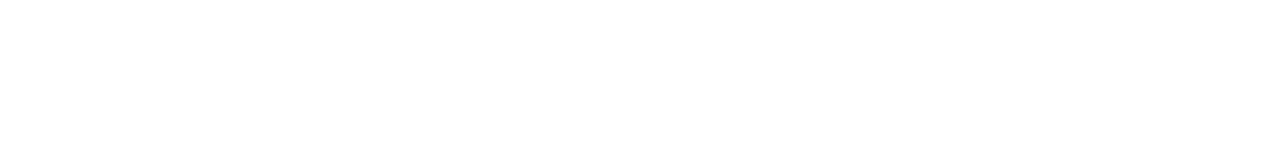
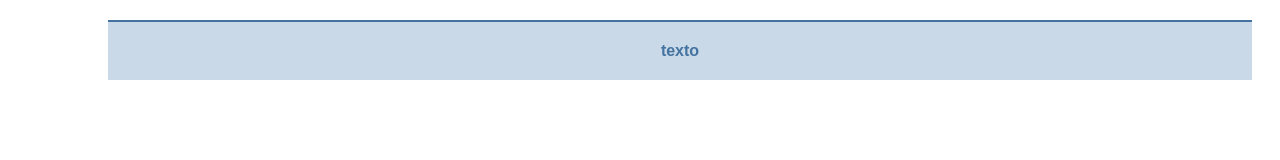
Before and after one commit to derekmagnoo/learning-web-development, a plain HTML site: page Clases CSS/colores/index.html in a window 1280 px wide. Drawn offline with Linux system fonts and the light colour scheme.

Commit message:
creacion colores

```diff
--- a/Clases CSS/colores/index.html
+++ b/Clases CSS/colores/index.html
@@ -5,6 +5,6 @@
     <link rel="stylesheet" href="styles.css">
 </head>
 <body>
-    <div class="box"></div>
+    <div class="box">texto</div>
 </body>
 </html>
--- a/Clases CSS/colores/styles.css
+++ b/Clases CSS/colores/styles.css
@@ -0,0 +1,12 @@
+
+.box {
+    padding: 20px 50px;
+    background: hsl(210, 40%, 85%);
+    margin: 20px;
+    margin-left: 100px;
+    text-align: center;
+    color: hsl(210, 40%, 45%);
+    border-top: 2px solid hsl(210, 40%, 45%);
+    font-family: sans-serif;
+    font-weight: bold;
+}
```
